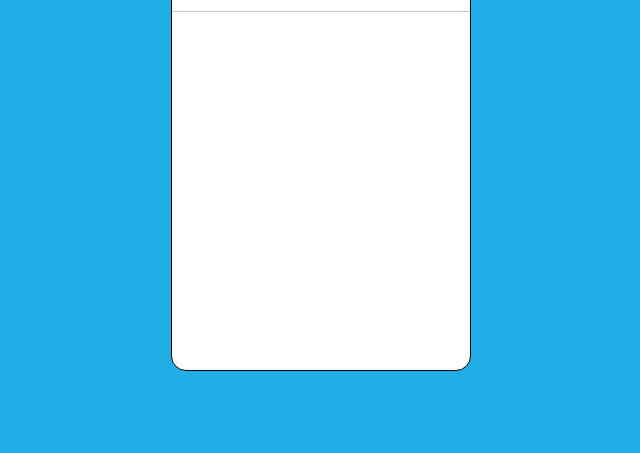
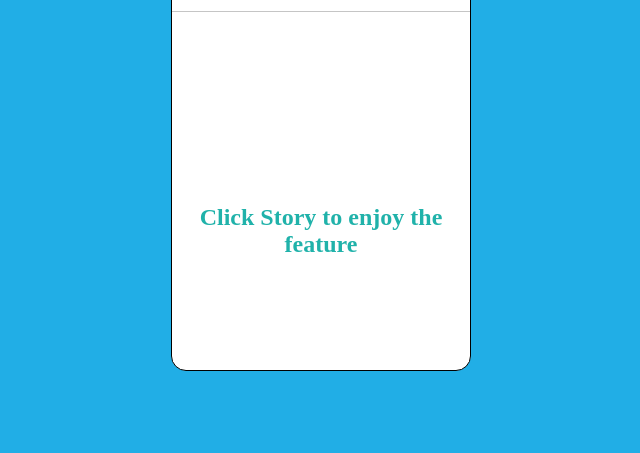
Before and after one commit to amirul-mamun/Project-1, a plain HTML site: page instaStoryFeature/index.html in a window 1280 px wide. Shown: the part 269-722 px from the top of the page, without its empty margins (319-959 px from the left). Drawn offline with Linux system fonts and the light colour scheme.

Commit message:
intsa feature upadate

```diff
--- a/instaStoryFeature/index.html
+++ b/instaStoryFeature/index.html
@@ -3,7 +3,7 @@
 <head>
     <meta charset="UTF-8">
     <meta name="viewport" content="width=device-width, initial-scale=1.0">
-    <title>Document</title>
+    <title>Insta Story Feature</title>
     <link rel="stylesheet" href="style.css">
 </head>
 <body>
@@ -12,6 +12,7 @@
         <div class="storiyan">
 
         </div>
+        <h2>Click Story to enjoy the feature</h2>
     </div>
     <script src="script.js"></script>
 </body>
--- a/instaStoryFeature/style.css
+++ b/instaStoryFeature/style.css
@@ -61,3 +61,8 @@ html , body{
     position: absolute;
     display: none;
 }
+h2{
+    padding: 15vw 0;
+    text-align: center;
+   color: lightseagreen;
+}
```
